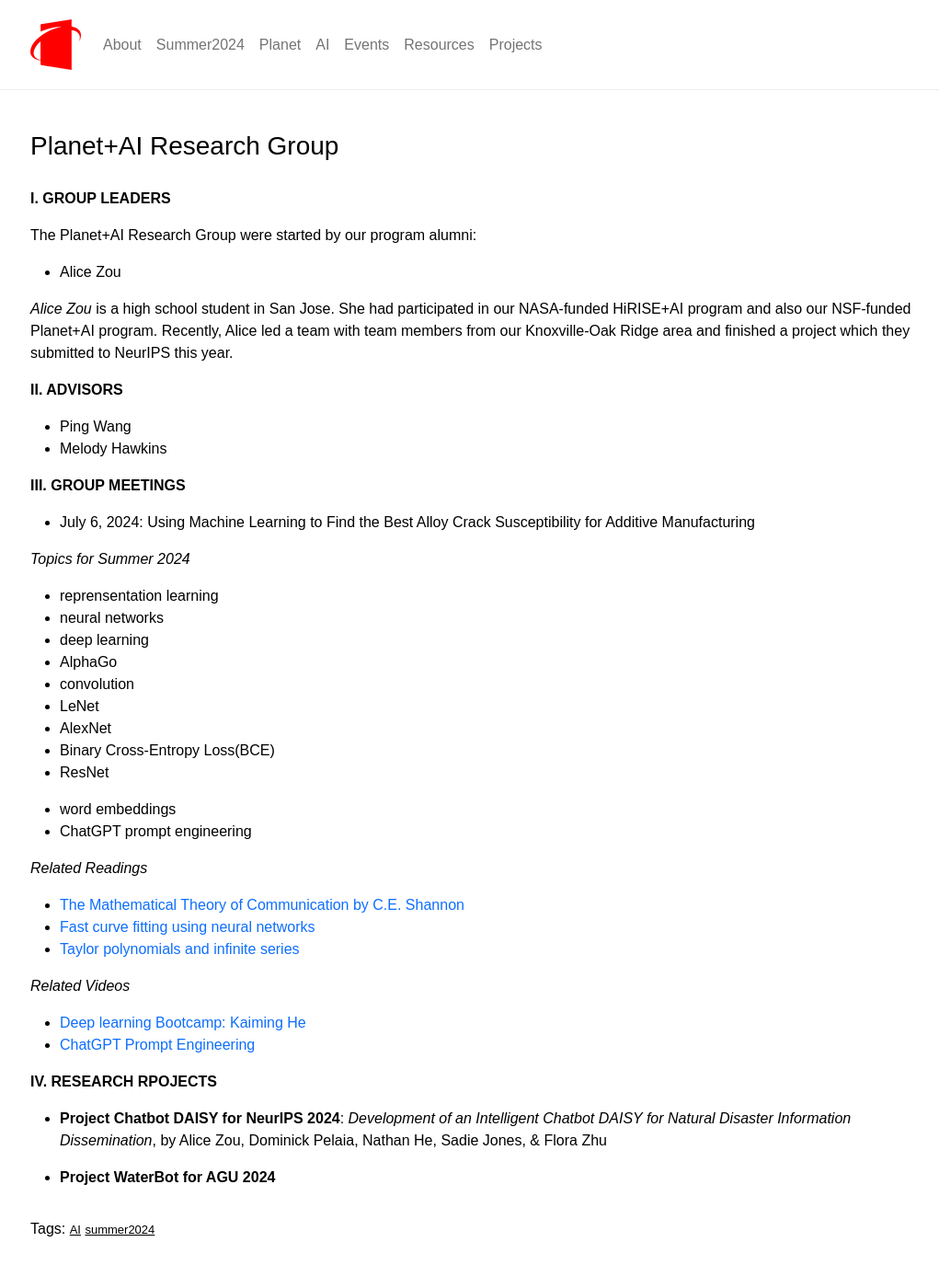
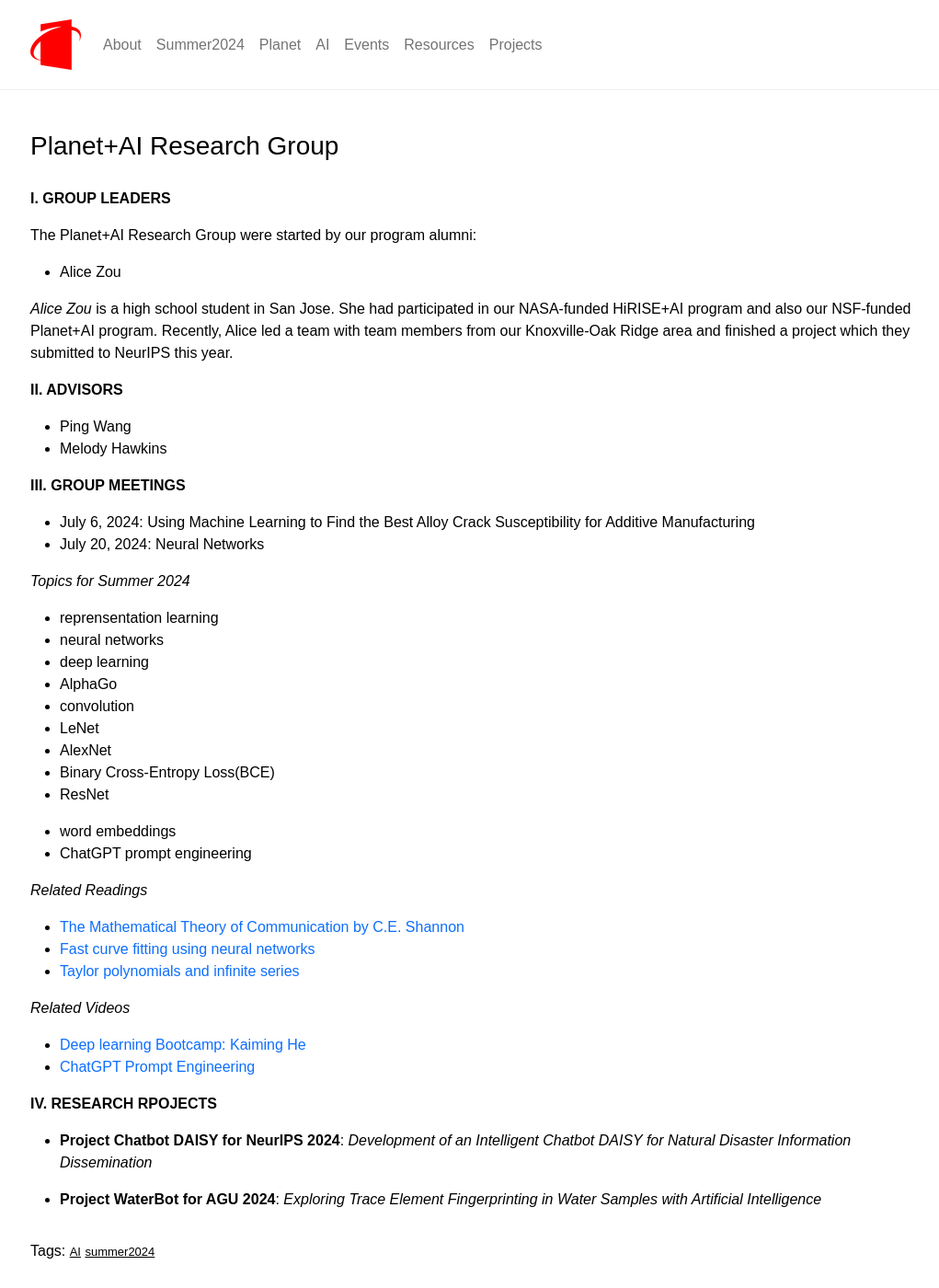
Before and after one commit to planet-ai-2023/planet-ai-2023.github.io, a Jekyll site: the page built from _posts/2024-7-2-planet-ai-research-group.md, in a window 1280 px wide and 1400 px high. Shown: the whole window at 92% size, without its empty margins (119-1140 px from the left). Built offline with Jekyll 4.4.1, drawn with Linux system fonts in a browser that asks for light colours.

Commit message:
Add files via upload

```diff
--- a/_posts/2024-7-2-planet-ai-research-group.md
+++ b/_posts/2024-7-2-planet-ai-research-group.md
@@ -21,6 +21,7 @@ The Planet+AI Research Group were started by our program alumni:
 
 **III. GROUP MEETINGS**
 - July 6, 2024: Using Machine Learning to Find the Best Alloy Crack Susceptibility for Additive Manufacturing
+- July 20, 2024: Neural Networks
 
 *Topics for Summer 2024*
 - reprensentation learning
@@ -49,7 +50,7 @@ The Planet+AI Research Group were started by our program alumni:
 <br/>
 
 **IV. RESEARCH RPOJECTS**
-- **Project Chatbot DAISY for NeurIPS 2024**: *Development of an Intelligent Chatbot DAISY for Natural Disaster Information Dissemination*, by Alice Zou, Dominick Pelaia, Nathan He, Sadie Jones, & Flora Zhu
+- **Project Chatbot DAISY for NeurIPS 2024**: *Development of an Intelligent Chatbot DAISY for Natural Disaster Information Dissemination*
 <br/>
 
-- **Project WaterBot for AGU 2024**
+- **Project WaterBot for AGU 2024**: *Exploring Trace Element Fingerprinting in Water Samples with Artificial Intelligence*
```
Also changed, not shown: _posts/2024-2-18-planet-ai-project-tracking.md (+2 -1 lines).
